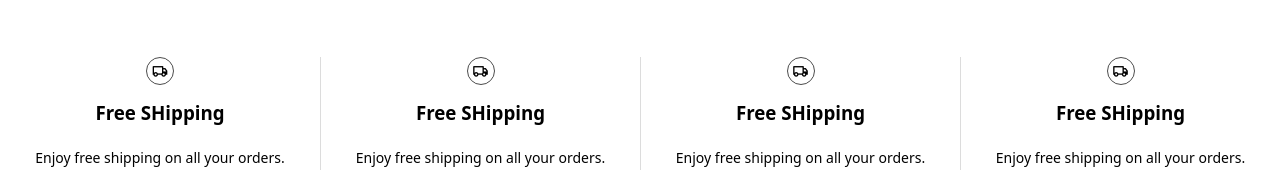
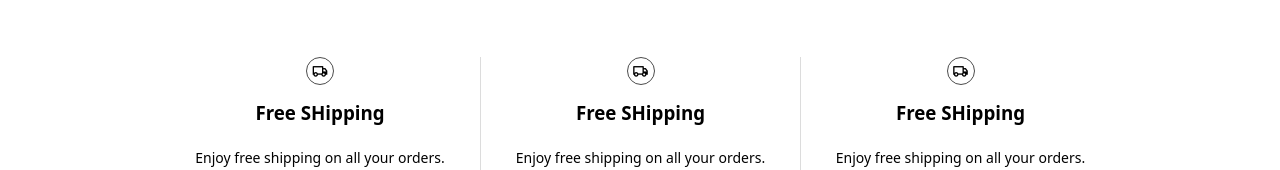
Before and after one commit to rwbn9890/optical, a plain HTML site: page index.html in a window 1280 px wide. Shown: the part 1670-1840 px from the top of the page. Drawn offline with nearby package versions, Linux system fonts and the light colour scheme.

Commit message:
remove on feature box and removed on css line

```diff
--- a/index.html
+++ b/index.html
@@ -119,12 +119,7 @@ your orders.</p>
                     <p>Enjoy free shipping on all
 your orders.</p>
                 </div>
-                <div class="sub-features">
-                    <i class="ri-truck-line"></i>
-                    <h3>Free SHipping</h3>
-                    <p>Enjoy free shipping on all
-your orders.</p>
-                </div>
+
                 <div class="sub-features">
                     <i class="ri-truck-line"></i>
                     <h3>Free SHipping</h3>
--- a/style.css
+++ b/style.css
@@ -97,7 +97,6 @@
 .banner-img{
     width: 58%;
 }
-.banner-img img{}
 
 
 .features{
```
